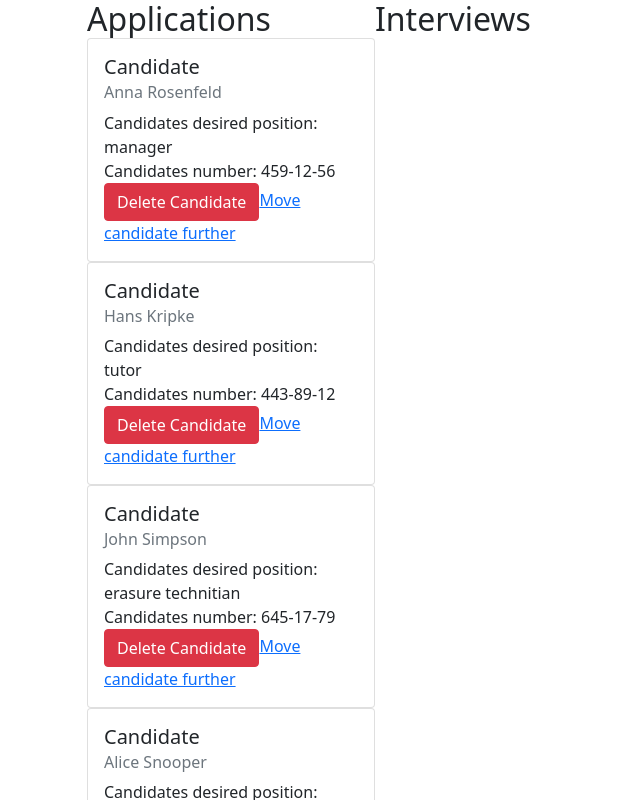
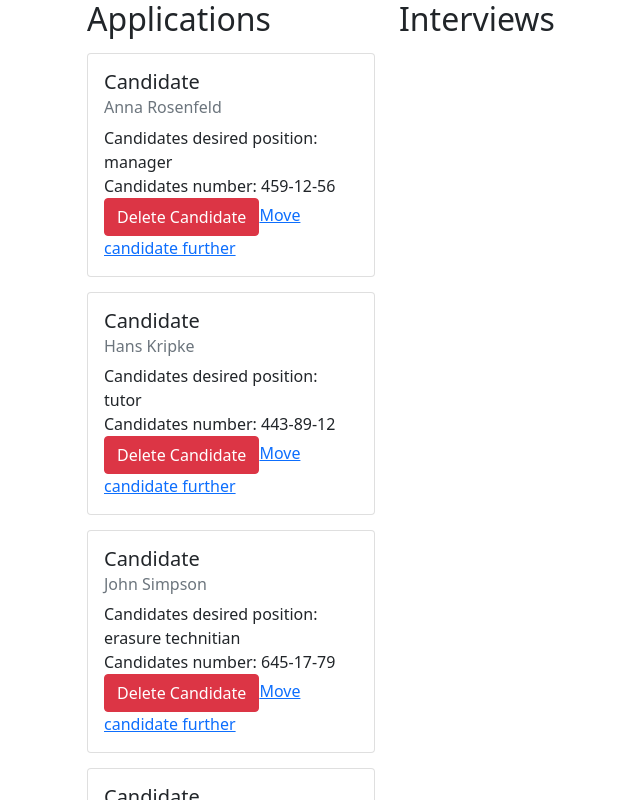
Before and after one commit to solarenergy990/trial-day, a React (Create React App) app: page / in a window 1280 px wide. Shown: the top 800 px of the page, without its empty margins (97-737 px from the left). Built offline with nearby package versions, Linux system fonts and the light colour scheme.

Commit message:
fixes styles in ApplicationList component

```diff
--- a/src/components/ApplicationList/ApplicationLIst.module.css
+++ b/src/components/ApplicationList/ApplicationLIst.module.css
@@ -0,0 +1,11 @@
+.list {
+  margin-right: 24px;
+}
+
+.title {
+  margin-bottom: 15px;
+}
+
+.card {
+  margin-bottom: 15px;
+}
--- a/src/components/ApplicationList/ApplicationList.jsx
+++ b/src/components/ApplicationList/ApplicationList.jsx
@@ -1,18 +1,20 @@
 import ApplicantCard from '../ApplicantCard/ApplicantCard';
-
+import s from './ApplicationList.module.css';
 import { Button } from 'react-bootstrap';
 
 const ApplicationList = ({ applicants, onApplicantDelete, setActive }) => {
   console.log(setActive);
   return (
     <>
-      <h2>Applications</h2>
-      <div>
+      <div className={s.list}>
+        <h2 className={s.title}>Applications</h2>
+
         <ul>
           {applicants.map(applicant => {
             const { id, name, number, desiredPosition } = applicant;
 
             return (
+              <div className={s.card}>
                 <ApplicantCard
                   key={id}
                   applicantName={name}
@@ -20,6 +22,7 @@ const ApplicationList = ({ applicants, onApplicantDelete, setActive }) => {
                   applicantDesiredPosition={desiredPosition}
                   onClickRemove={() => onApplicantDelete(id)}
                 />
+              </div>
             );
           })}
         </ul>
--- a/src/components/Dashboard/Dashboard.jsx
+++ b/src/components/Dashboard/Dashboard.jsx
@@ -61,13 +61,13 @@ const Dashboard = () => {
       <Modal active={modalActive} setActive={setModalActive}>
         <ApplicantForm onSubmit={addApplicant} setActive={setModalActive} />
       </Modal>
-      <div>
-        <ApplicationList
-          applicants={visibleApplicants}
-          onApplicantDelete={deleteApplicant}
-          setActive={setModalActive}
-        />
-      </div>
+
+      <ApplicationList
+        applicants={visibleApplicants}
+        onApplicantDelete={deleteApplicant}
+        setActive={setModalActive}
+      />
+
       <div>
         <InterviewList />
       </div>
```
Lines whose indentation alone changed are shown as unchanged.
